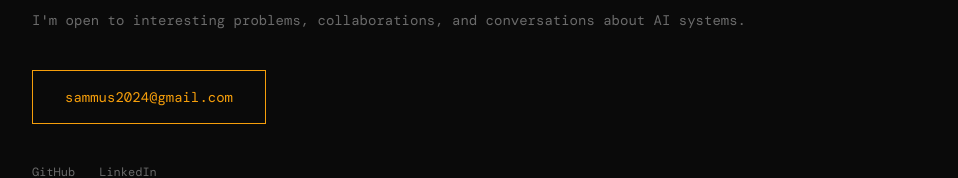
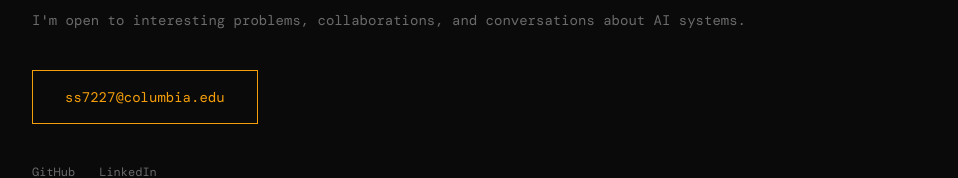
Before and after one commit to ss7227-Developer/personal-website, a React (Vite) app: page / in a window 1280 px wide. Shown: the part 4360-4538 px from the top of the page, without its empty margins (160-1118 px from the left). Built offline with nearby package versions, Linux system fonts and the light colour scheme; a web font is replaced by a local one.

Commit message:
fix: update contact email to Columbia address

```diff
--- a/src/components/Contact.jsx
+++ b/src/components/Contact.jsx
@@ -41,10 +41,10 @@ export default function Contact() {
               I'm open to interesting problems, collaborations, and conversations about AI systems.
             </p>
             <a
-              href="mailto:sammus2024@gmail.com"
+              href="mailto:ss7227@columbia.edu"
               className="border border-accent text-accent font-mono text-sm px-8 py-4 hover:bg-accent hover:text-bg transition-colors inline-block"
             >
-              sammus2024@gmail.com
+              ss7227@columbia.edu
             </a>
             <div className="mt-10 flex gap-6">
               <a
```
